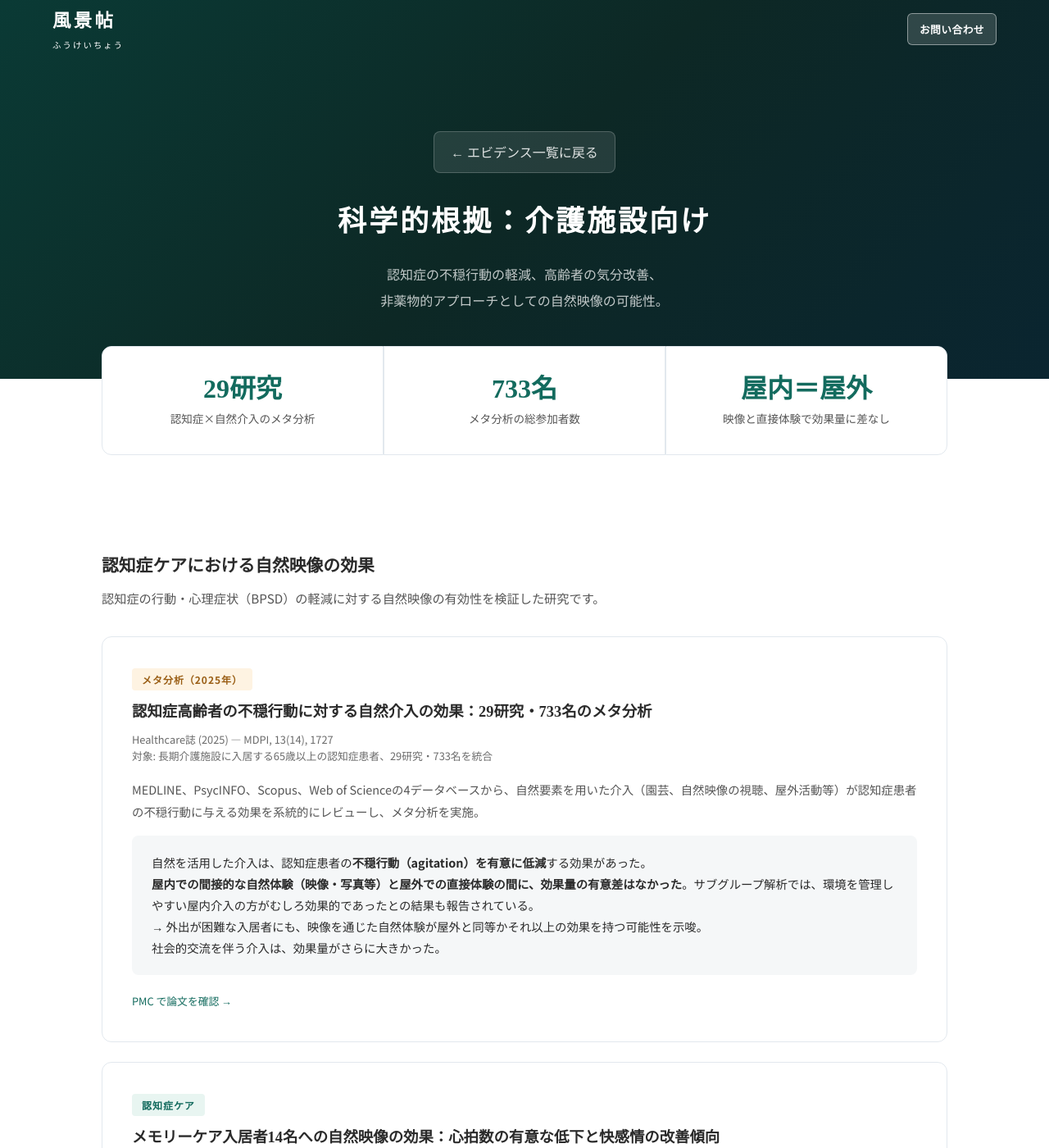
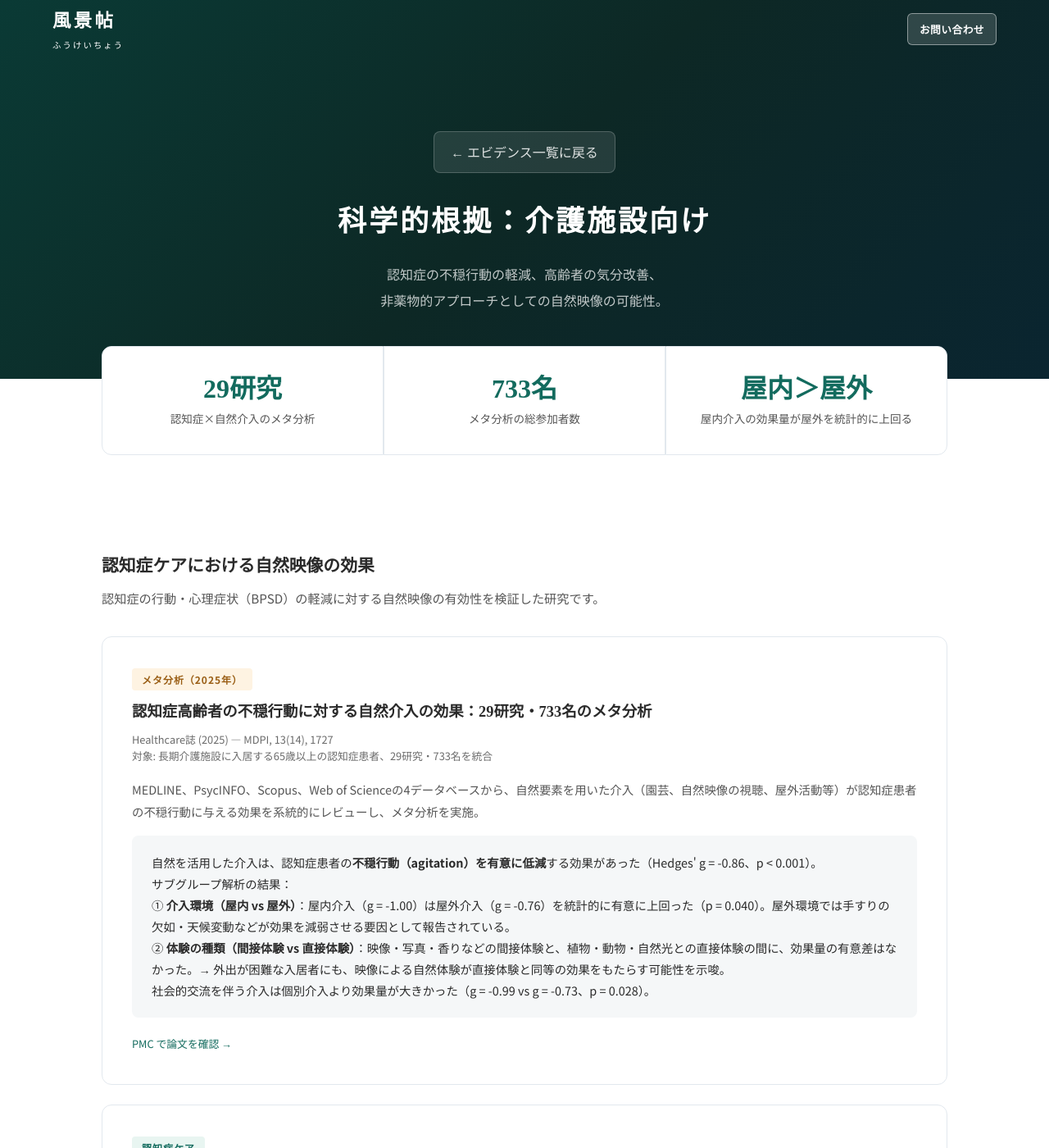
Before and after one commit to dr836gnypeq-ctrl/fukeichou-site, a Jekyll site: the page built from evidence/care.html, in a window 1280 px wide and 1400 px high. Shown: the whole window at 82% size. Built offline with Jekyll 4.4.1, drawn with Linux system fonts in a browser that asks for light colours; nearby versions of some CDN libraries; some of the changed text lies outside the part shown.

Commit message:
fix: Choe 2025の屋内/屋外サブグループ解析の誤記を修正（屋内>屋外、p=0.040）

```diff
--- a/evidence/care.html
+++ b/evidence/care.html
@@ -25,8 +25,8 @@ description: 介護施設における自然映像の効果。認知症の不穏
 <div class="ev-hl-label">メタ分析の総参加者数</div>
 </div>
 <div class="ev-hl-card">
-<div class="ev-hl-num">屋内＝屋外</div>
-<div class="ev-hl-label">映像と直接体験で効果量に差なし</div>
+<div class="ev-hl-num">屋内＞屋外</div>
+<div class="ev-hl-label">屋内介入の効果量が屋外を統計的に上回る</div>
 </div>
 </div>
 </div>
@@ -43,10 +43,11 @@ description: 介護施設における自然映像の効果。認知症の不穏
 <div class="ev-study-meta">Healthcare誌 (2025) — MDPI, 13(14), 1727<br>対象: 長期介護施設に入居する65歳以上の認知症患者、29研究・733名を統合</div>
 <div class="ev-study-body">MEDLINE、PsycINFO、Scopus、Web of Scienceの4データベースから、自然要素を用いた介入（園芸、自然映像の視聴、屋外活動等）が認知症患者の不穏行動に与える効果を系統的にレビューし、メタ分析を実施。</div>
 <div class="ev-study-result">
-<p>自然を活用した介入は、認知症患者の<strong>不穏行動（agitation）を有意に低減</strong>する効果があった。<br>
-<strong>屋内での間接的な自然体験（映像・写真等）と屋外での直接体験の間に、効果量の有意差はなかった</strong>。サブグループ解析では、環境を管理しやすい屋内介入の方がむしろ効果的であったとの結果も報告されている。<br>
-→ 外出が困難な入居者にも、映像を通じた自然体験が屋外と同等かそれ以上の効果を持つ可能性を示唆。<br>
-社会的交流を伴う介入は、効果量がさらに大きかった。</p>
+<p>自然を活用した介入は、認知症患者の<strong>不穏行動（agitation）を有意に低減</strong>する効果があった（Hedges' g = -0.86、p &lt; 0.001）。<br>
+サブグループ解析の結果：<br>
+① <strong>介入環境（屋内 vs 屋外）</strong>：屋内介入（g = -1.00）は屋外介入（g = -0.76）を統計的に有意に上回った（p = 0.040）。屋外環境では手すりの欠如・天候変動などが効果を減弱させる要因として報告されている。<br>
+② <strong>体験の種類（間接体験 vs 直接体験）</strong>：映像・写真・香りなどの間接体験と、植物・動物・自然光との直接体験の間に、効果量の有意差はなかった。→ 外出が困難な入居者にも、映像による自然体験が直接体験と同等の効果をもたらす可能性を示唆。<br>
+社会的交流を伴う介入は個別介入より効果量が大きかった（g = -0.99 vs g = -0.73、p = 0.028）。</p>
 </div>
 <a class="ev-study-link" href="https://pmc.ncbi.nlm.nih.gov/articles/PMC12294372/" target="_blank" rel="noopener">PMC で論文を確認 →</a>
 </div>
@@ -185,7 +186,7 @@ description: 介護施設における自然映像の効果。認知症の不穏
 <div class="container">
 <h2 class="ev-section-sub">これらの研究と風景帖の対応</h2>
 <div class="feature-grid">
-<div class="feature-card"><p class="feature-q">なぜ介護施設に「自然映像」なのか</p><p class="feature-a">29研究のメタ分析 (2025) で、間接的な自然体験（映像・写真）と屋外での直接体験の間に効果量の有意差がないことが確認されました。さらにサブグループ解析では、環境を管理しやすい屋内介入の方がむしろ効果的であったとの結果も示されています。外出が困難な入居者にも、モニタ越しの自然が鎮静効果をもたらす可能性があります。</p></div>
+<div class="feature-card"><p class="feature-q">なぜ介護施設に「自然映像」なのか</p><p class="feature-a">29研究のメタ分析（Choe 2025）で、映像・写真などの間接体験と屋外での直接体験の間に効果量の有意差がないことが確認されました。さらに介入環境のサブグループ解析では、屋内介入（g=-1.00）の方が屋外介入（g=-0.76）よりも効果量が統計的に高い結果が示されています（p=0.040）。外出が困難な入居者にも、モニタ越しの自然が直接体験と同等以上の鎮静効果をもたらす可能性があります。</p></div>
 <div class="feature-card"><p class="feature-q">なぜ「VRではなくモニタ」なのか</p><p class="feature-a">Reynolds (2018) は通常の壁掛けテレビで認知症入居者への効果を実証しています。VRゴーグルを装着できない認知症の方や高齢者にとって、共用スペースのテレビでの視聴がはるかに実用的です。</p></div>
 <div class="feature-card"><p class="feature-q">なぜ「テレビの代わり」なのか</p><p class="feature-a">チャンネル争いの原因にもなる地上波テレビに代わり、誰にとっても不快にならない自然映像を流すことで、共用スペースの環境が改善されます。不穏行動の軽減はスタッフの負担軽減にも直結します。</p></div>
 <div class="feature-card"><p class="feature-q">なぜ「150時間」の映像量なのか</p><p class="feature-a">同じ映像の繰り返しは「馴化」により効果が低下します。季節・時間帯の自動切替で毎日異なる風景を提供し、「あら、ここ知ってる」という会話のきっかけを生み続けます。</p></div>
--- a/index.html
+++ b/index.html
@@ -162,8 +162,8 @@ description: 待合室のモニターに何を流すか迷っていませんか
 <!-- care k1: 不穏行動 -->
 <div class="evidence-card reveal reveal-d3" data-ev="care" style="display:none">
 <div class="evidence-stat">メタ分析</div>
-<h3>不穏行動が有意に低減——屋内映像≒屋外体験</h3>
-<p>29研究・733名のメタ分析で、自然を活用した介入が認知症患者の不穏行動を有意に低減。屋内映像と屋外体験の効果量に有意差はありませんでした（Choe 2025）。</p>
+<h3>不穏行動が有意に低減——屋内映像が屋外を効果量で上回る</h3>
+<p>29研究・733名のメタ分析で、自然を活用した介入が認知症患者の不穏行動を有意に低減（g=-0.86）。介入環境の比較では、屋内（g=-1.00）が屋外（g=-0.76）を統計的に上回りました。映像などの間接体験と直接体験の間には効果量の有意差なし（Choe 2025）。</p>
 </div>
 
 <!-- care k2: 心拍低下 -->
```
